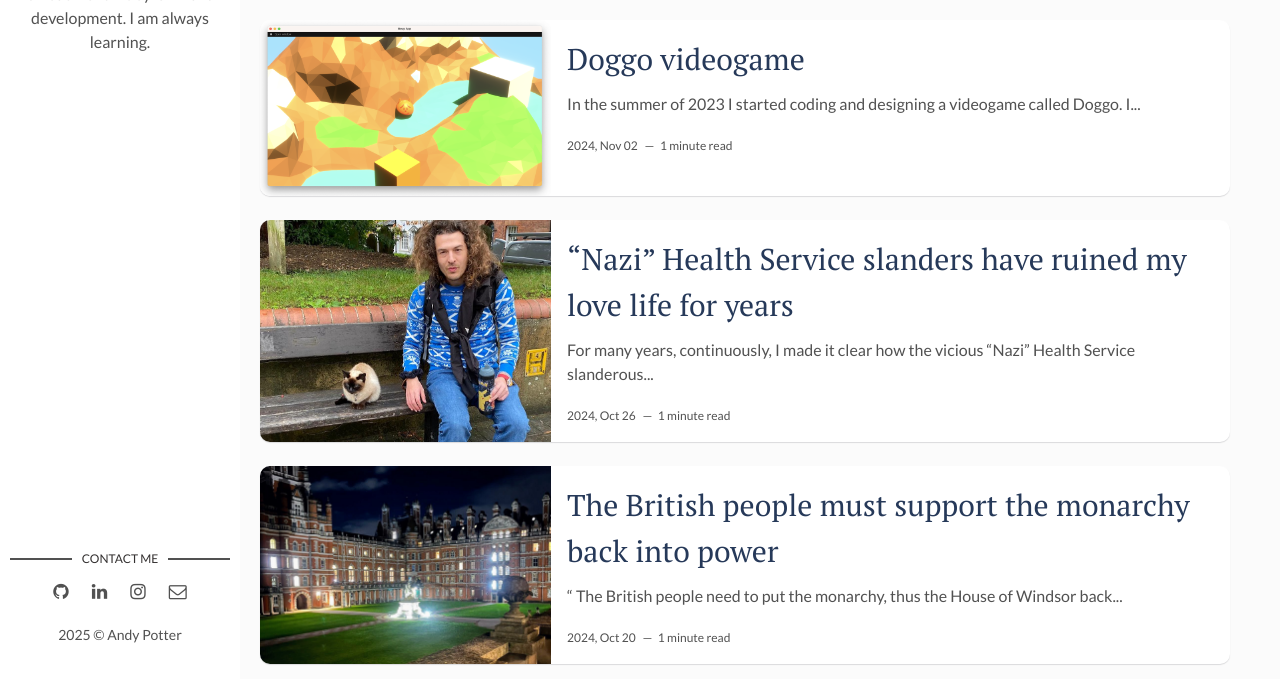
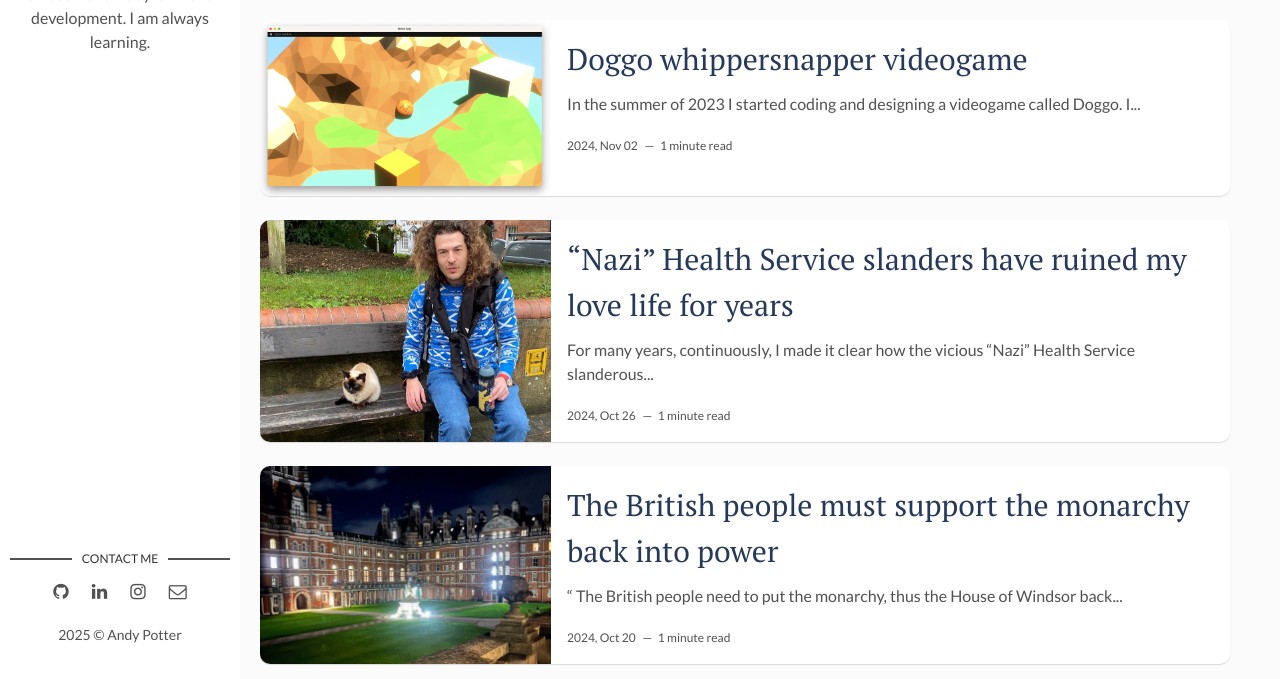
Before and after one commit to QALB-Boy/blog, a Jekyll site: the page built from index.html, in a window 1280 px wide and 900 px high, scrolled down 425 px, cut to the strip 221-900 px from the top of the window. Built offline with Jekyll 4.4.1, drawn with Linux system fonts in a browser that asks for light colours; the list of posts is cut into pages by our own code.

Commit message:
Doggo whippersnapper videogame

```diff
--- a/_posts/2024-11-02-doggo-videogame.markdown
+++ b/_posts/2024-11-02-doggo-videogame.markdown
@@ -1,10 +1,10 @@
 ---
 layout: post
-title: Doggo videogame
+title: Doggo whippersnapper videogame
 date: 2024-11-02 00:00:00 +0000
-description: Doggo videogame # Add post description (optional)
+description: Doggo whippersnapper videogame # Add post description (optional)
 img:  doggo-game-plan_cropped.png  # Add image post (optional)
-tags: [doggo, videogame] # add tag
+tags: [doggo, videogame, whippersnapper] # add tag
 ---
 
 In the summer of 2023 I started coding and designing a videogame called Doggo.
```
